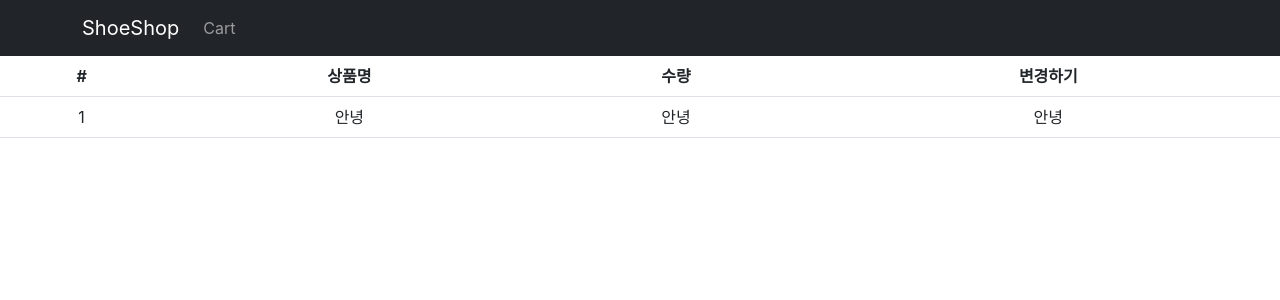
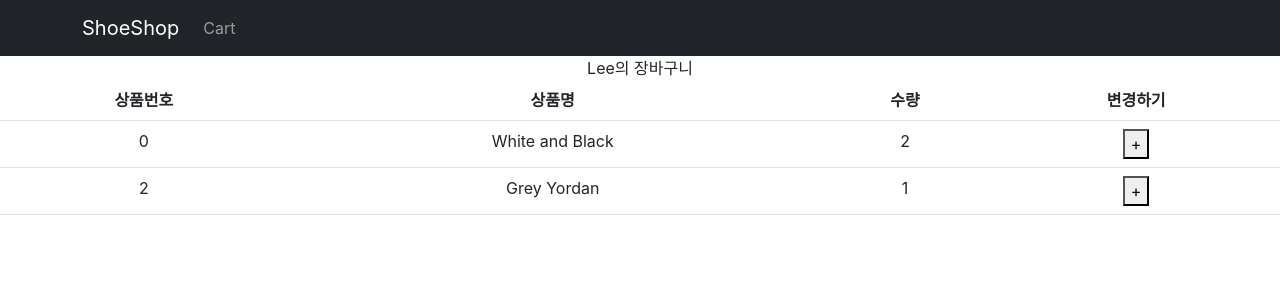
Before and after one commit to YongWookLEE/codingApple_react, a React (Create React App) app in the folder shop/: page /cart in a window 1280 px wide. Shown: the top 300 px of the page. Built offline with nearby package versions, Linux system fonts and the light colour scheme.

Commit message:
리덕스 store 적용

```diff
--- a/shop/src/data/store.js
+++ b/shop/src/data/store.js
@@ -1,5 +1,33 @@
-import { configureStore } from "@reduxjs/toolkit";
+import { configureStore, createSlice } from "@reduxjs/toolkit";
+
+const user = createSlice({
+  name: "user",
+  initialState: { name: "Lee", age: 20 },
+
+  reducers: {
+    changeNm(state) {
+      state.name = "john " + state.name;
+    },
+  },
+});
+
+export let { changeNm, changeAge } = user.actions;
+
+// state 변경하는 함수를 reducers를 통해 만들어 놓는다.
+// export 해준다.
+// 쓰려고 하는곳에서 dispatch를 통해 함수를 호출해 사용해준다.(import 필수)
+
+const cart = createSlice({
+  name: "cart",
+  initialState: [
+    { id: 0, name: "White and Black", count: 2 },
+    { id: 2, name: "Grey Yordan", count: 1 },
+  ],
+});
 
 export default configureStore({
-  reducer: {},
+  reducer: {
+    cart: cart.reducer,
+    user: user.reducer,
+  },
 });
--- a/shop/src/routes/Cart.js
+++ b/shop/src/routes/Cart.js
@@ -1,24 +1,41 @@
 import { Table } from "react-bootstrap";
+import { useDispatch, useSelector } from "react-redux";
+import { changeNm, changeAge } from "../data/store";
 
 const Cart = () => {
+  let data = useSelector((state) => state.cart);
+  let user = useSelector((state) => state.user);
+  let dispatch = useDispatch();
+  console.log(user.age);
   return (
     <div>
+      {user.name}의 장바구니
       <Table>
         <thead>
           <tr>
-            <th>#</th>
+            <th>상품번호</th>
             <th>상품명</th>
             <th>수량</th>
             <th>변경하기</th>
           </tr>
         </thead>
         <tbody>
-          <tr>
-            <td>1</td>
-            <td>안녕</td>
-            <td>안녕</td>
-            <td>안녕</td>
-          </tr>
+          {data.map((d) => (
+            <tr>
+              <td>{d.id}</td>
+              <td>{d.name}</td>
+              <td>{d.count}</td>
+              <td>
+                <button
+                  onClick={() => {
+                    dispatch(changeNm());
+                  }}
+                >
+                  +
+                </button>
+              </td>
+            </tr>
+          ))}
         </tbody>
       </Table>
     </div>
```
